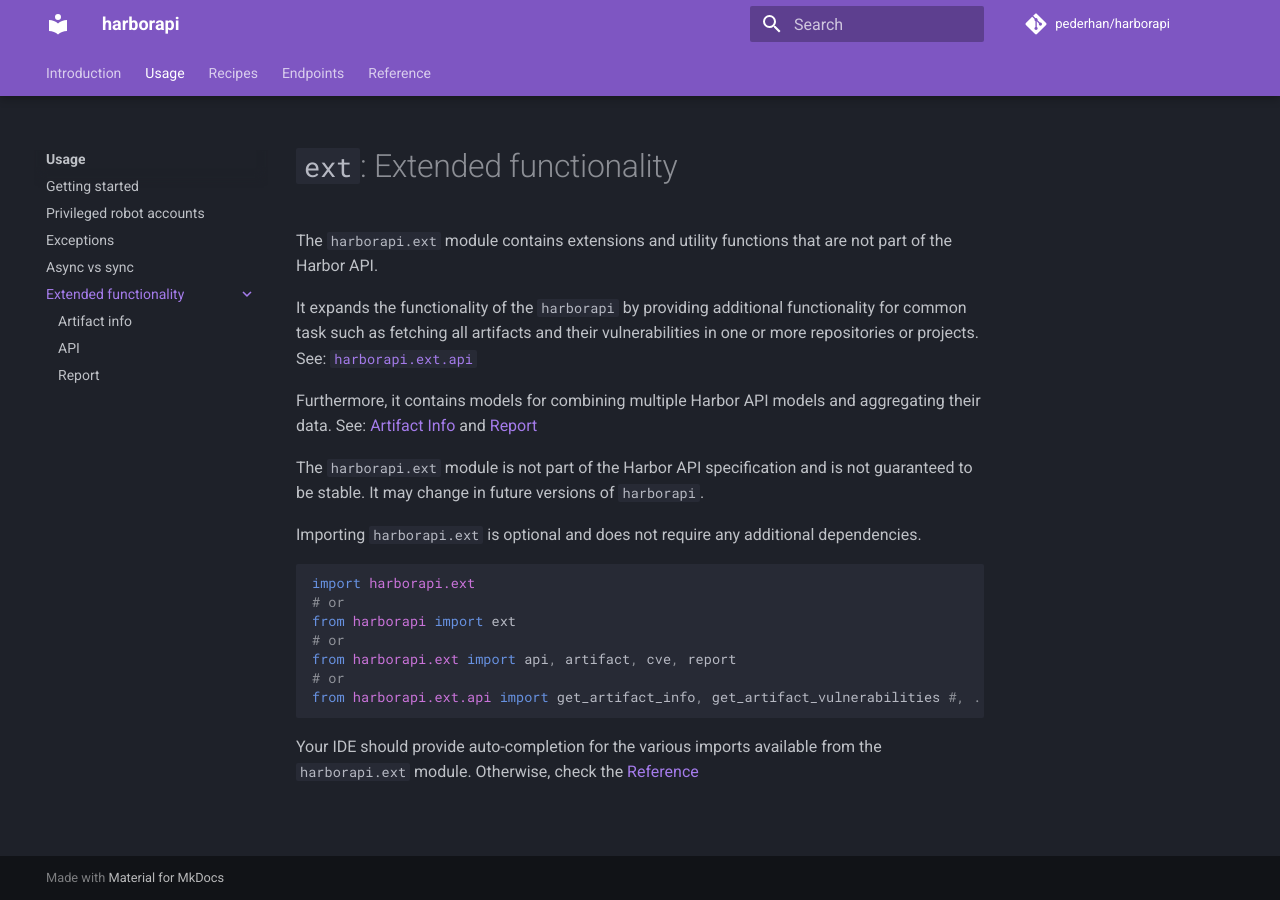
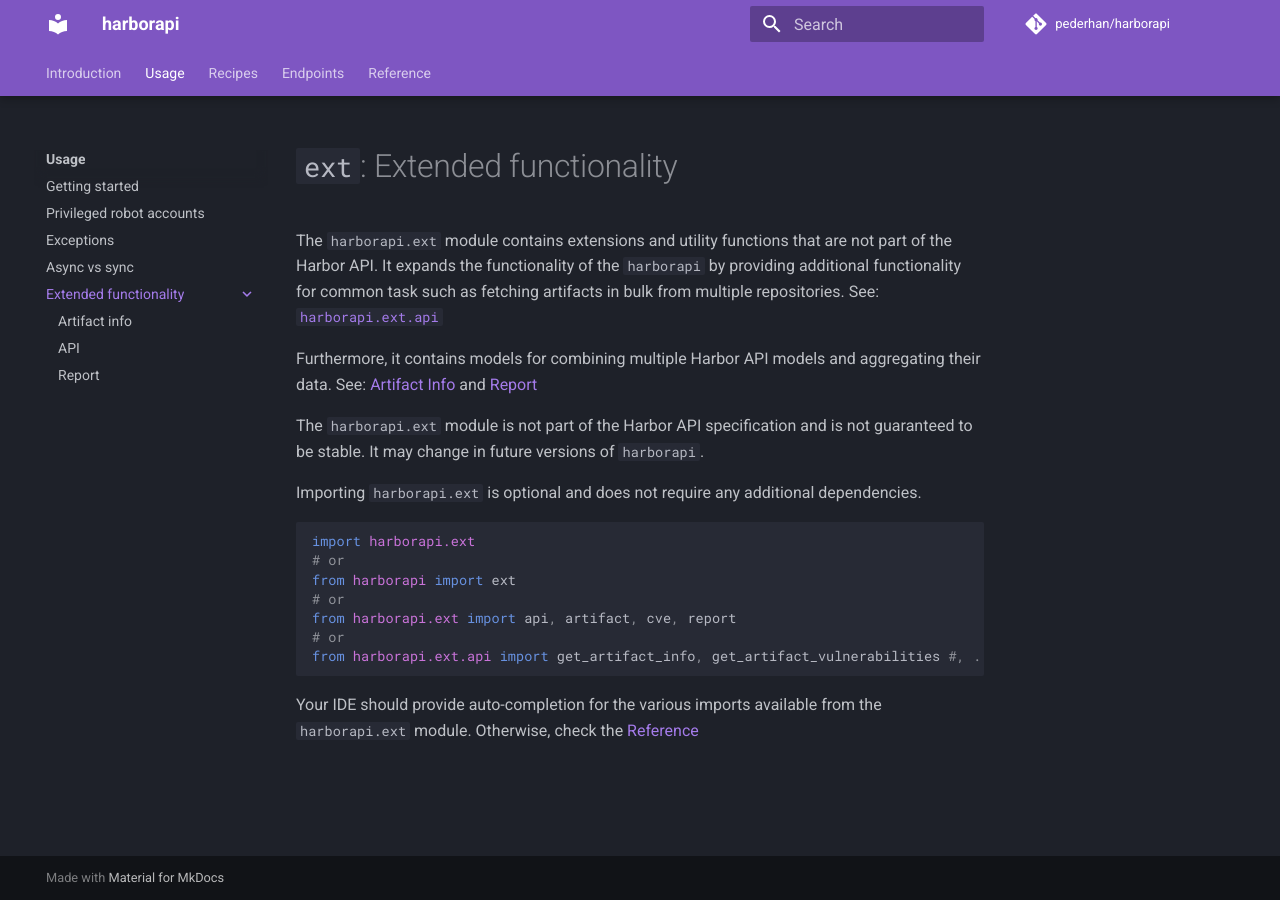
Before and after one commit to unioslo/harborapi, an MkDocs documentation site: the page built from docs/usage/ext/index.md, in a window 1280 px wide. Built offline with MkDocs 1.6.1 and Material for MkDocs 9.7.7, drawn with Linux system fonts in a browser that asks for light colours; comment, search, counter and statistics services are not loaded.

Commit message:
Docs: change ext intro slightly

```diff
--- a/docs/usage/ext/index.md
+++ b/docs/usage/ext/index.md
@@ -1,10 +1,7 @@
 # `ext`: Extended functionality
 
-The `harborapi.ext` module contains extensions and utility functions that are not part of the Harbor API.
-
-It expands the functionality of the `harborapi` by providing additional
-functionality for common task such as fetching all artifacts and their
-vulnerabilities in one or more repositories or projects. See: [`harborapi.ext.api`](../../reference/ext/api.md)
+The `harborapi.ext` module contains extensions and utility functions that are not part of the Harbor API. It expands the functionality of the `harborapi` by providing additional
+functionality for common task such as fetching artifacts in bulk from multiple repositories. See: [`harborapi.ext.api`](../../reference/ext/api.md)
 
 Furthermore, it contains models for combining multiple Harbor API models and aggregating their data. See: [Artifact Info](./artifact.md) and [Report](./report.md)
 
```
